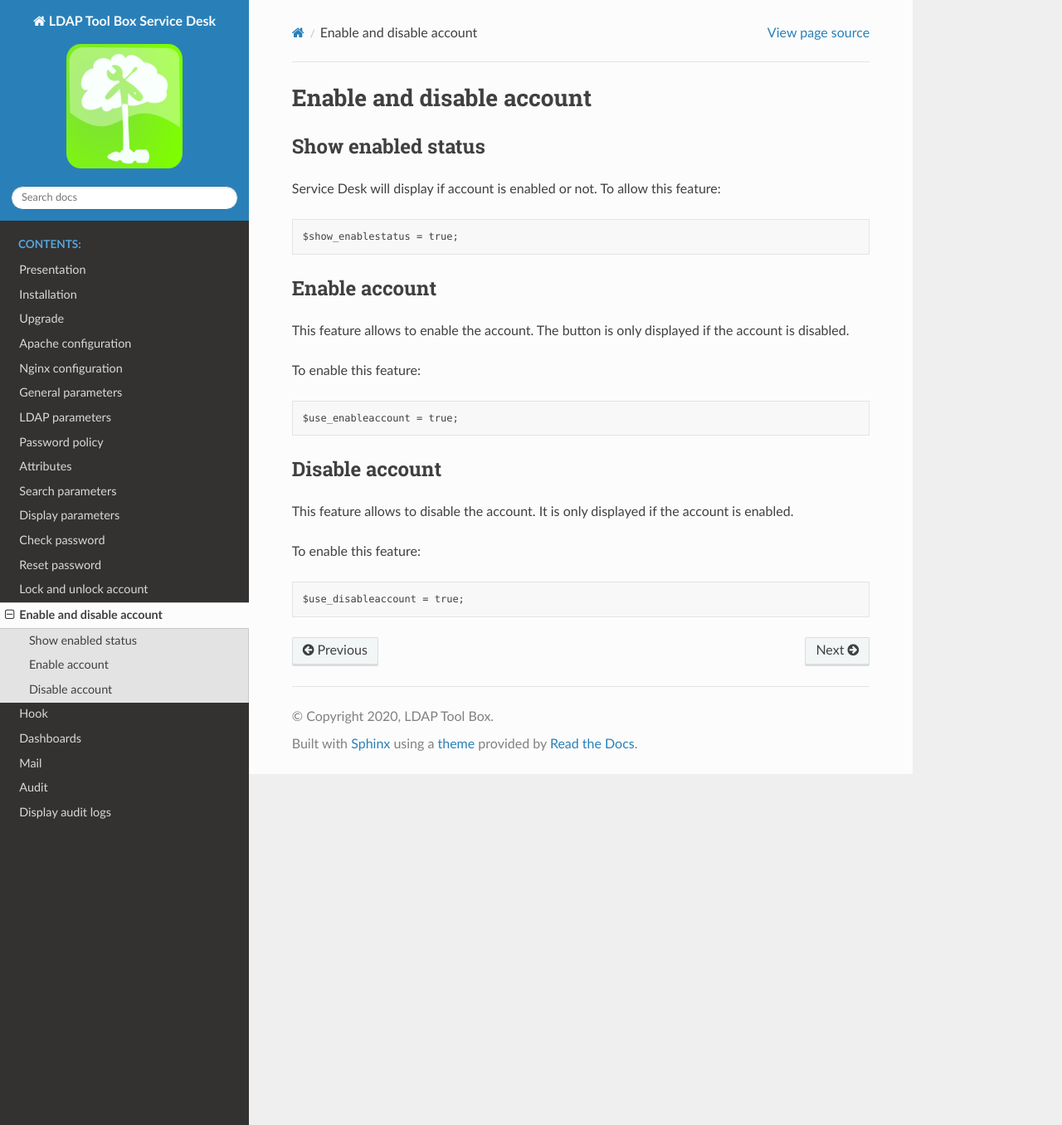
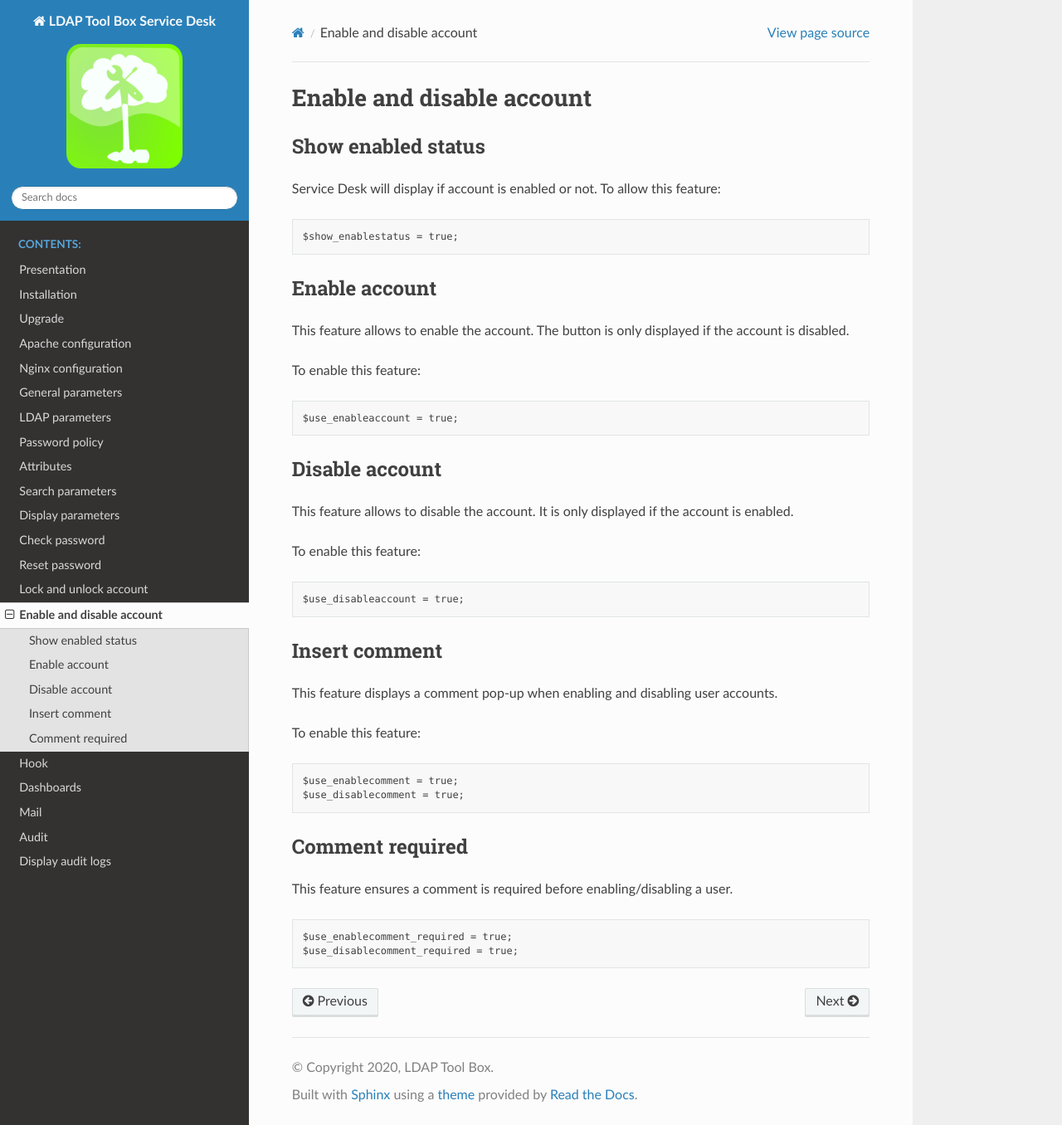
Before and after one commit to ltb-project/service-desk, a Sphinx documentation site: the page built from docs/enableaccount.rst, in a window 1280 px wide and 1356 px high. Shown: the whole window at 83% size. Built offline with Sphinx 7.4.7 and the Read the Docs theme 3.1.0, drawn with Linux system fonts in a browser that asks for light colours.

Commit message:
add doc for enabling/disabling comments (#125)

```diff
--- a/docs/enableaccount.rst
+++ b/docs/enableaccount.rst
@@ -31,3 +31,25 @@ To enable this feature:
 .. code-block:: php
 
     $use_disableaccount = true;
+
+Insert comment
+--------------
+
+This feature displays a comment pop-up when enabling and disabling user accounts.
+
+To enable this feature:
+
+.. code-block:: php
+
+    $use_enablecomment = true;
+    $use_disablecomment = true;
+
+Comment required
+----------------
+
+This feature ensures a comment is required before enabling/disabling a user.
+
+.. code-block:: php
+
+    $use_enablecomment_required = true;
+    $use_disablecomment_required = true;
```
